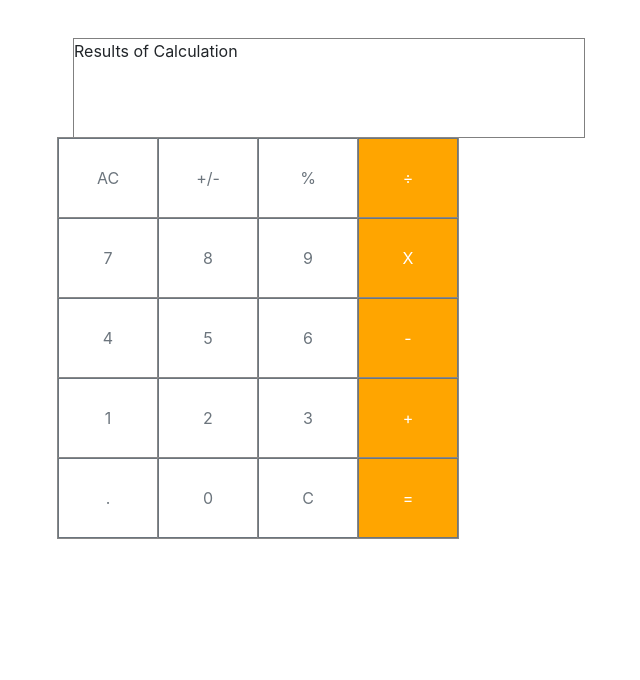
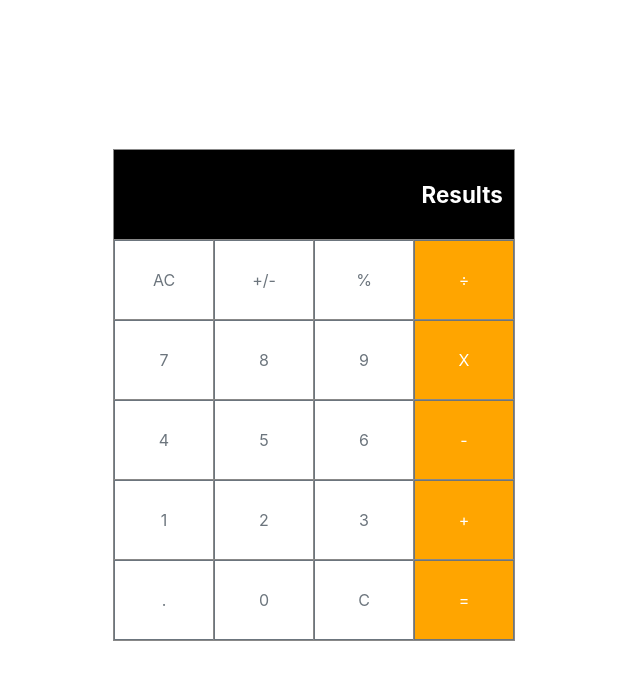
Before and after one commit to rmauritsson/react-calculator, a React (Create React App) app: page / in a window 1280 px wide. Shown: the top 680 px of the page, without its empty margins (311-951 px from the left). Built offline with nearby package versions, Linux system fonts and the light colour scheme.

Commit message:
Created the calc display using the Display component

```diff
--- a/src/App.css
+++ b/src/App.css
@@ -1,12 +1,24 @@
-.board{
-  margin-top: 3%;
-  margin-left: 30%;
-  margin-right: 30%;
+.App {
+  display: flex;
+  justify-content: center;
+  align-items: center;
+  height: 100vh;
+  width: 100%;
+  margin-top: 50px;
 }
 
 .display{
-  border: 1px solid grey;
-  height: 100px;
+  display: flex;
+  height: 4em;
+  flex: 1;
+  background: #000;
+  outline: 1px solid #888;
+  color: white;
+  justify-content: flex-end;
+  padding: 0.5em;
+  font-size: 1.4em;
+  font-weight: bold;
+  align-items: center;
 }
 
 .button-panel{
--- a/src/components/App.js
+++ b/src/components/App.js
@@ -1,17 +1,11 @@
 import React from 'react';
 import '../App.css';
-import Display from './Display';
 import ButtonPanel from './ButtonPanel';
 
 function App() {
   return (
-    <div className="board">
-      <div className="calc-display">
-        <Display />
-      </div>
-      <div className="calc-info">
-        <ButtonPanel />
-      </div>
+    <div className="App">
+      <ButtonPanel />
     </div>
   );
 }
--- a/src/components/ButtonPanel.js
+++ b/src/components/ButtonPanel.js
@@ -1,10 +1,15 @@
 import React from 'react';
 // eslint-disable-next-line
 import Button from './Button';
+import Display from './Display';
 
 function ButtonPanel() {
   return (
     <div className="button-panel">
+      <div className="row">
+        <Display />
+      </div>
+
       <div className="row">
         <Button>AC</Button>
         <Button>+/-</Button>
--- a/src/components/Display.js
+++ b/src/components/Display.js
@@ -3,7 +3,7 @@ import React from 'react';
 function Display() {
   return (
     <div className="display">
-      <p>Results of Calculation</p>
+      Results
     </div>
   );
 }
```
